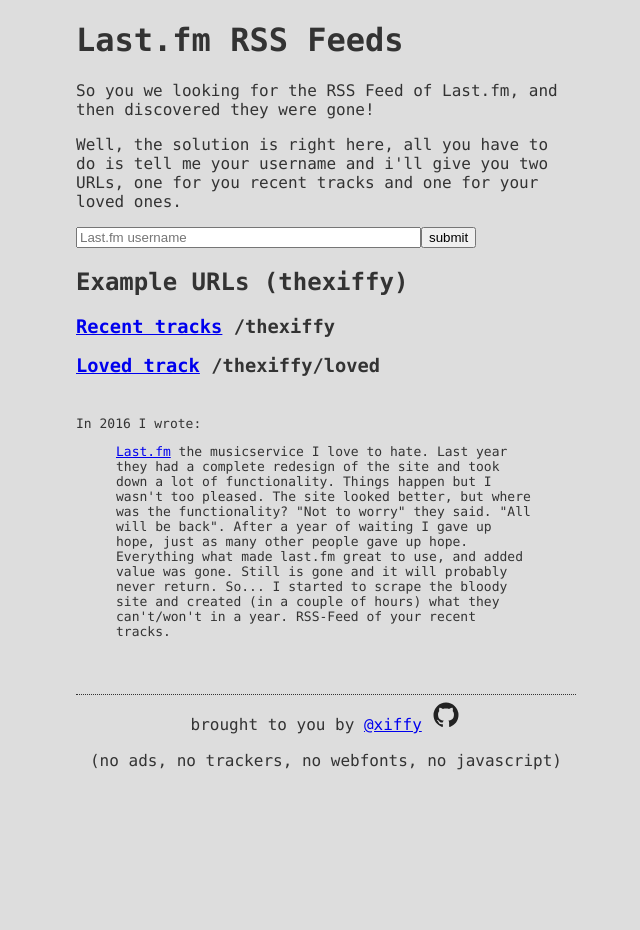
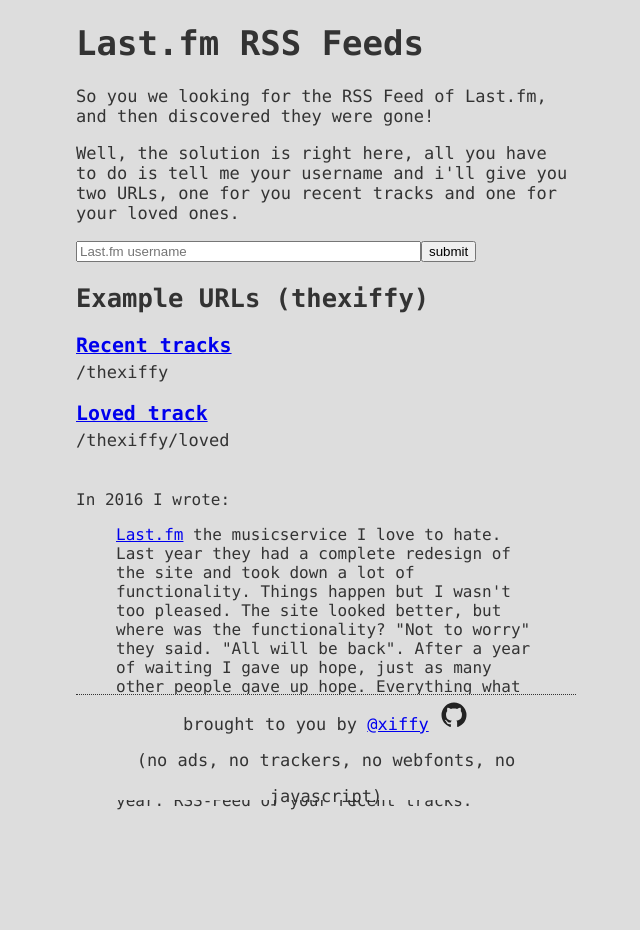
Before and after one commit to xiffy/lfm, a Flask app: page / in a window 1280 px wide. Shown: the whole page, without its empty margins (314-954 px from the left). Before the commit the page ends 770 px from the top, so only its background shows below. Run offline with Flask 2, Linux system fonts and the light colour scheme.

Commit message:
Layout schaven, css reloaden

```diff
--- a/lfm/static/style.css
+++ b/lfm/static/style.css
@@ -3,8 +3,12 @@ body {
     font-family: Consolas, "Courier New", monospace;
     background-color: #ddd;
     color: #333;
+    font-size:17px;
     }
 
+h3 {
+    margin-bottom: 5px;
+}
 .content {
     max-width: 500px;
     margin: 0 auto;
@@ -13,7 +17,7 @@ body {
 aside {
     margin-top: 40px;
     margin-bottom:120px;
-    font-size: small;
+    font-size: 16px;
 }
 footer {
     position: fixed;
--- a/lfm/templates/home.html
+++ b/lfm/templates/home.html
@@ -3,7 +3,7 @@
 <head>
     <meta charset="UTF-8">
     <title>RSS Feeds for Last.fm</title>
-    <link rel="stylesheet" href="/static/style.css"/>
+    <link rel="stylesheet" href="/static/style.css?v1"/>
     <meta name="description" content="RSS Feed for last.fm recent tracks and loved tracks">
     <meta name="keywords" content="RSS, Last.fm, Python, RSS Feed, Recent tracks,Loved tracks">
 </head>
@@ -15,8 +15,8 @@
     <input type="text" size="40" placeholder="Last.fm username" name="user" /><input type="submit" value="submit"/>
 </form>
 <h2>{{ context.title }} ({{ context.user }})</h2>
-<h3><a href="{{ context.base_url }}{{ context.user }}">Recent tracks</a> {{ context.base_url }}{{ context.user }}</h3>
-<h3><a href="{{ context.base_url }}{{ context.user }}/loved">Loved track</a> {{ context.base_url }}{{ context.user }}/loved</h3>
+<h3><a href="{{ context.base_url }}{{ context.user }}">Recent tracks</a></h3> {{ context.base_url }}{{ context.user }}
+<h3><a href="{{ context.base_url }}{{ context.user }}/loved">Loved track</a></h3> {{ context.base_url }}{{ context.user }}/loved
 </p>
 
 <aside>
```
